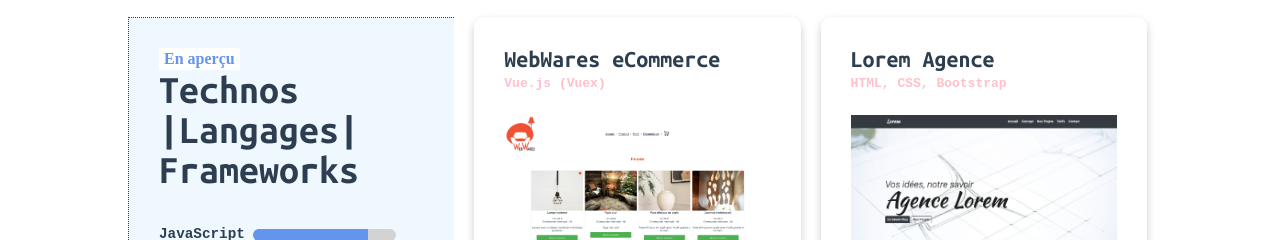
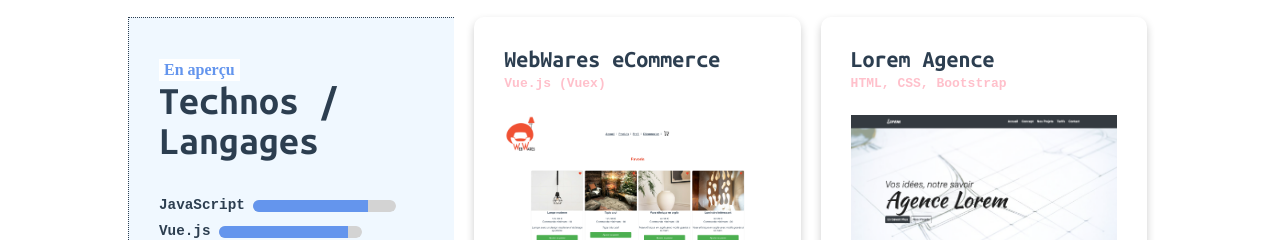
Before and after one commit to wktatschl/wktatschl.github.io, a Vue app: page / in a window 1280 px wide. Shown: the part 679-919 px from the top of the page. Built offline with nearby package versions, Linux system fonts and the light colour scheme.

Commit message:
minor fix in at a glance section (removed 'Frameworks')

```diff
--- a/src/views/HomeView.vue
+++ b/src/views/HomeView.vue
@@ -38,10 +38,9 @@
         <h4 v-if="isEnglish">At a glance</h4>
         <h4 v-else>En aperçu</h4>
         <h2>
-          <span v-if="isEnglish">Techs |</span><span v-else>Technos |</span>
-          <span v-if="isEnglish">Languages| </span>
-          <span v-else>Langages| </span>
-          Frameworks
+          <span v-if="isEnglish">Techs /</span><span v-else>Technos /</span>
+          <span v-if="isEnglish"> Languages</span>
+          <span v-else> Langages </span>
         </h2>
         <br>
         <br>
```
